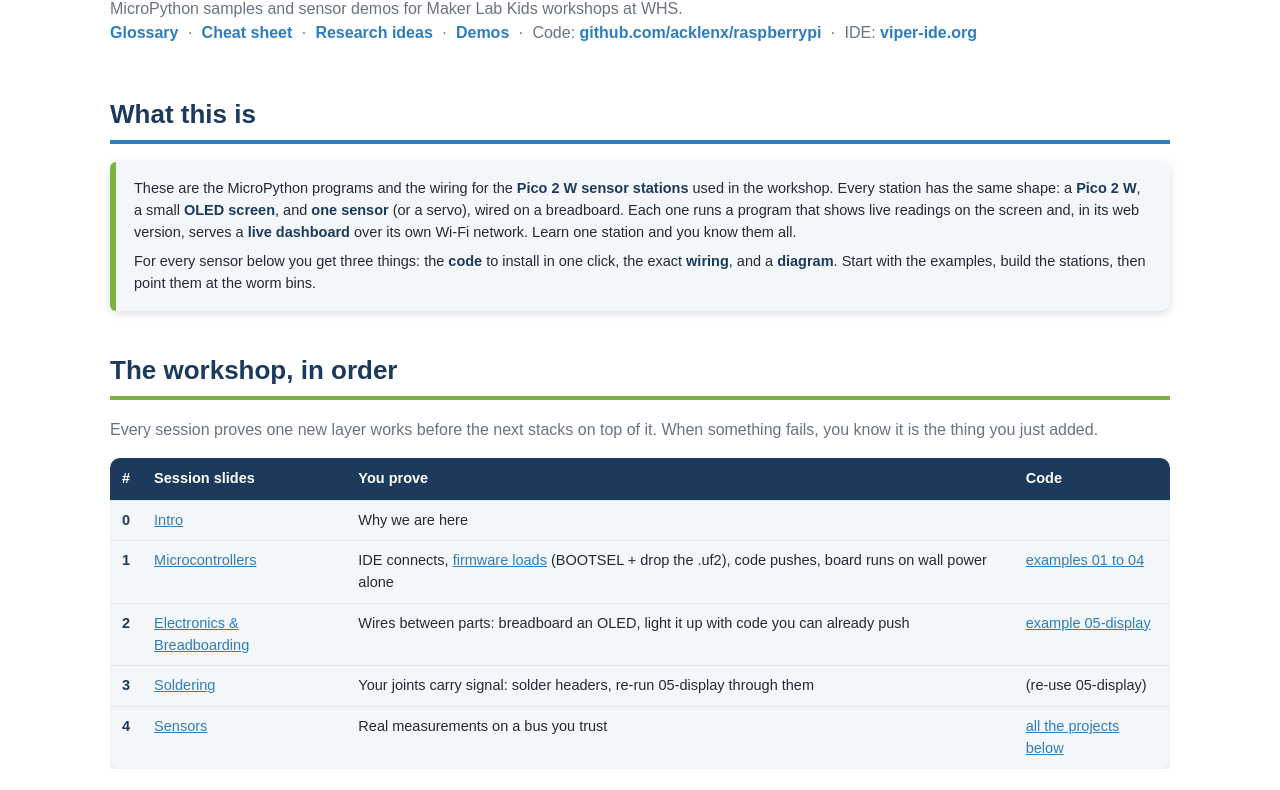
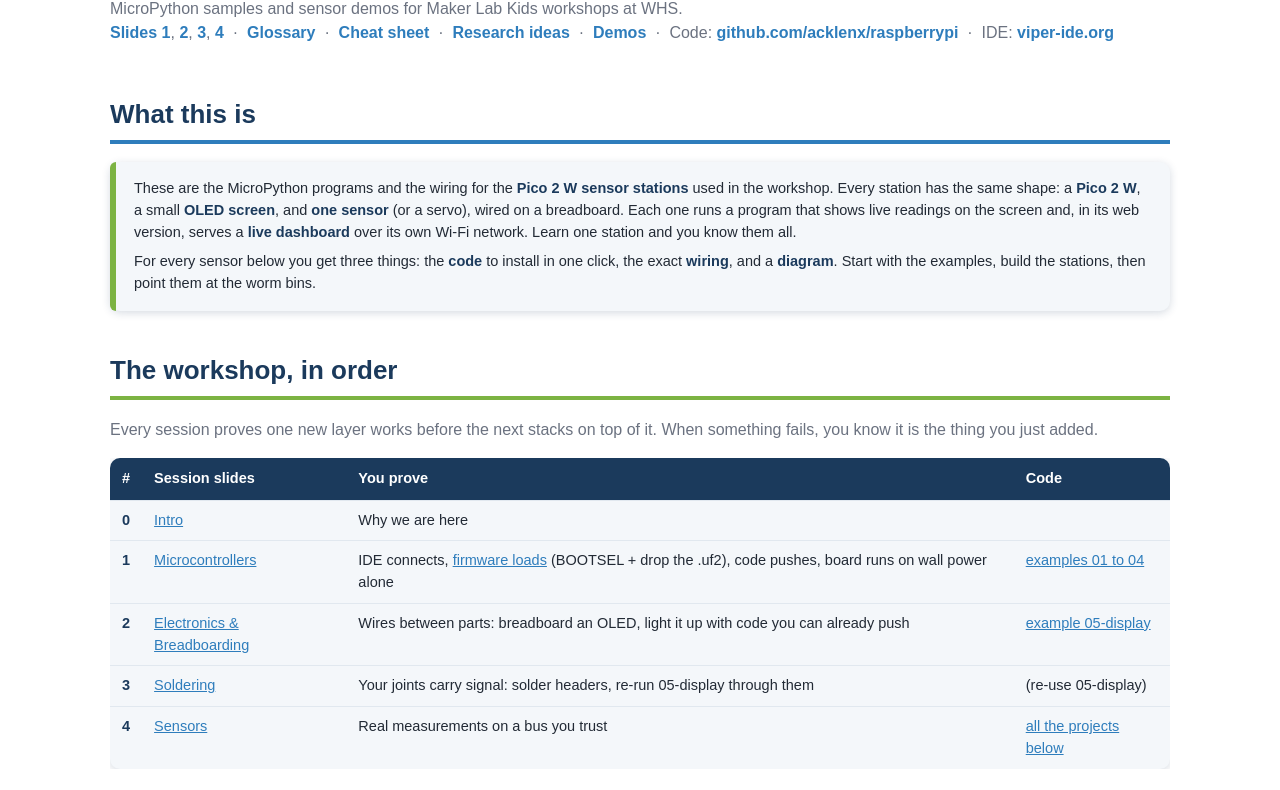
Before and after one commit to acklenx/raspberrypi, a website: page docs/index.html in a window 1280 px wide. Shown: the part 225-1015 px from the top of the page. Drawn offline with Linux system fonts and the light colour scheme.

Commit message:
Lab-guide header: quick 'Slides 1,2,3,4' deck links
The main project entry point now opens with 'Slides' (the intro deck)
followed by 1/2/3/4 linking each session deck directly, so you reach
any deck in one click from the top of the page.

```diff
--- a/docs/index.html
+++ b/docs/index.html
@@ -92,7 +92,12 @@
     <div class="headtext">
       <h1>Pico 2 W Lab Guide</h1>
       <p>MicroPython samples and sensor demos for Maker Lab Kids workshops at WHS.</p>
-      <p><a href="glossary.html">Glossary</a> &nbsp;·&nbsp; <a href="cheatsheet.html">Cheat sheet</a> &nbsp;·&nbsp; <a href="research.html">Research ideas</a> &nbsp;·&nbsp; <a href="demos/mission-control.html">Demos</a> &nbsp;·&nbsp; Code: <a href="https://github.com/acklenx/raspberrypi">github.com/acklenx/raspberrypi</a>
+      <p><a href="https://docs.google.com/presentation/d/1VmO9SPvXj8zbI5XZCL2dS0yMJWh22NcaxGVX-JmjQQw/edit">Slides</a>
+         <a href="https://docs.google.com/presentation/d/1RxtswPo1zEJnJrIV_41OHcRE-VmT5EBSG0QASNvSTmc/edit" title="Session 1: Microcontrollers">1</a>,
+         <a href="https://docs.google.com/presentation/d/1kIFo55Gud8giLK1EXfJmg93TvXiee9olfJTwIP6mam0/edit" title="Session 2: Electronics &amp; Breadboarding">2</a>,
+         <a href="https://docs.google.com/presentation/d/11ljAAl6ed294Y0mCDvBkVQ-DEHRQteocGM60CHtX8OA/edit" title="Session 3: Soldering">3</a>,
+         <a href="https://docs.google.com/presentation/d/1UwEEIvA_2MJz9nRdW57ctLzZHtoa2Pqetn40p2y5BvY/edit" title="Session 4: Sensors">4</a>
+         &nbsp;·&nbsp; <a href="glossary.html">Glossary</a> &nbsp;·&nbsp; <a href="cheatsheet.html">Cheat sheet</a> &nbsp;·&nbsp; <a href="research.html">Research ideas</a> &nbsp;·&nbsp; <a href="demos/mission-control.html">Demos</a> &nbsp;·&nbsp; Code: <a href="https://github.com/acklenx/raspberrypi">github.com/acklenx/raspberrypi</a>
          &nbsp;·&nbsp; IDE: <a href="https://viper-ide.org/?install=github:acklenx/raspberrypi">viper-ide.org</a></p>
     </div>
   </header>
```
